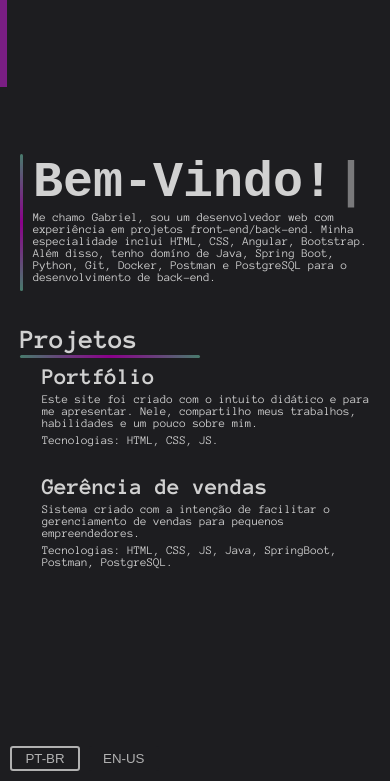
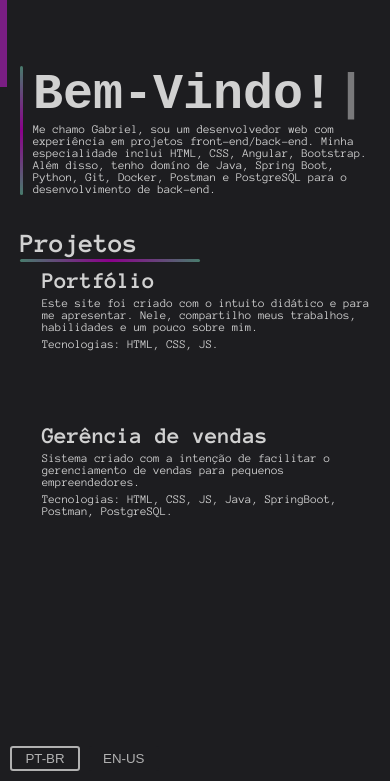
Before and after one commit to GabrielGonzatto/portfolio, a plain HTML site: page index.html in a window 390 px wide. Shown: the part 63-844 px from the top of the page. Drawn offline with Linux system fonts and the light colour scheme.

Commit message:
resolvendos bugs de responsividade

```diff
--- a/css/css.css
+++ b/css/css.css
@@ -136,13 +136,16 @@ button.active {
 
 /************* APRESENTAÇÃO *************/
 #apresentacao {
-    width: 510px;
-    height: 160px;
+    /*width: 510px;
+    height: 160px;*/
+
+    width: 90vh;
+    height: 28vh;
     display: flex;
 }
 
 .linhaApresentacao {
-    height: 100%px;
+    height: 100%;
     width: 3px;
     background: linear-gradient(0deg, #487B6C, #8b008b, #487B6C);
     border-radius: 10px;
@@ -156,11 +159,13 @@ button.active {
 
 #titulo {
     font-family: 'Courier New', Courier, monospace;
-    font-size: 60px;
+    font-size: 11vh;
+    /* font-size: 60px; */
 }
 
 #textoApresentacao p {
-    font-size: 13.5px;
+    font-size: 2.5vh;
+    /* font-size: 13.5px; */
 }
 
 #titulo::after {
@@ -186,8 +191,10 @@ button.active {
 
 /************* PROJETOS *************/
 #projetos {
-    width: 530px;
-    height: 250px;
+    /*width: 530px;
+    height: 250px;*/
+    width: 95vh;
+    height: 46vh;
     flex-direction: column;
     justify-content: center;
 }
@@ -201,8 +208,9 @@ button.active {
 }
 
 .projeto {
+    /*height: 90px;*/
     width: 96%;
-    height: 90px;
+    height: 16vh;
     margin-bottom: 20px;
     margin-left: 20px;
 }
@@ -233,6 +241,7 @@ button.active {
 
 
 /************* RESPONSIVIDADE *************/
+
 @media screen and (min-width: 1500px) {
     svg {
         width: 300px;
@@ -316,29 +325,16 @@ button.active {
 
 @media screen and (max-width: 1100px) {
     #main {
-        margin-top: 20vh;
         flex-direction: column;
     }
 
     #apresentacao {
         margin-bottom: 35px;
     }
-
-    #projetos {
-        margin-left: 220px;
-    }
 }
 
-@media screen and (max-width: 900px) {
-    #apresentacao {}
 
-    #projetos {
-        margin-left: 0px;
-    }
-
-}
-
-@media screen and (max-width: 600px) {
+@media screen and (max-width: 700px) {
     svg {
         width: 0px;
         height: 0px;
@@ -357,7 +353,7 @@ button.active {
     }
 }
 
-@media screen and (max-width: 550px) {
+@media screen and (max-width: 580px) {
     #apresentacao {
         width: 450px;
     }
@@ -387,7 +383,7 @@ button.active {
     }
 }
 
-@media screen and (max-width: 470px) {
+@media screen and (max-width: 480px) {
     #apresentacao {
         width: 420px;
     }
@@ -397,7 +393,7 @@ button.active {
     }
 }
 
-@media screen and (max-width: 400px) {
+@media screen and (max-width: 450px) {
     #apresentacao {
         width: 350px;
     }
```
Also changed, not shown: teste.html (added, +16 -0 lines).
